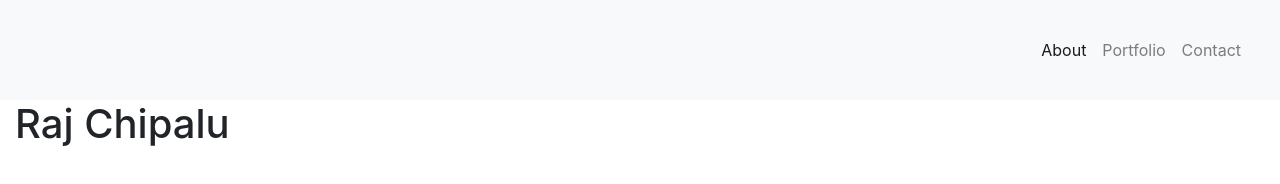
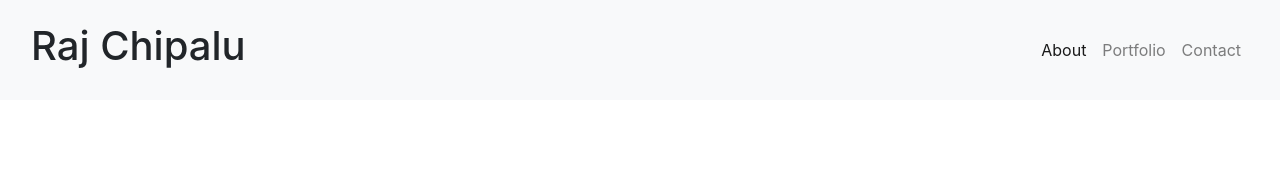
Before and after one commit to rchipalu/portfolio-assignment-2, a plain HTML site: page index.html in a window 1280 px wide. Drawn offline with nearby package versions, Linux system fonts and the light colour scheme.

Commit message:
Nav with Header

```diff
--- a/index.html
+++ b/index.html
@@ -11,7 +11,11 @@
 </head>
 <body>
     <nav class="navbar navbar-expand-lg navbar-light bg-light">
+
         <div class ="container-fluid">
+            <div class="header">
+                <h1>Raj Chipalu</h1>
+            </div>
           <ul class="nav navbar-nav ml-auto">
             <li class="nav-item active">
               <a class="nav-link" href="#">About <span class="sr-only">(current)</span></a>
@@ -25,8 +29,3 @@
           </ul>
         </div>
     </nav>
-
-    <div class= "container-fluid">
-        <h1>Raj Chipalu</h1>
-    </div>
-<body>
```
